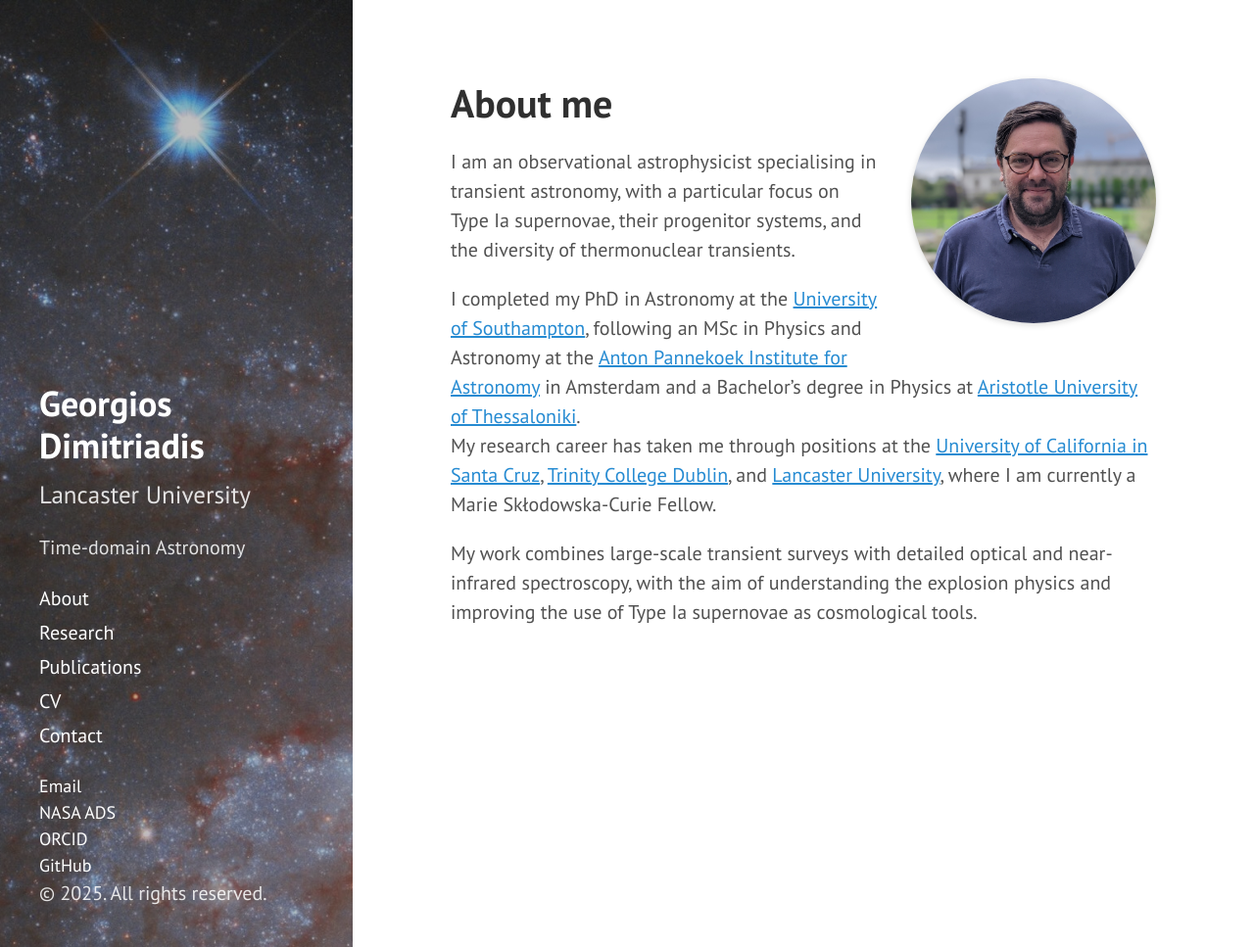
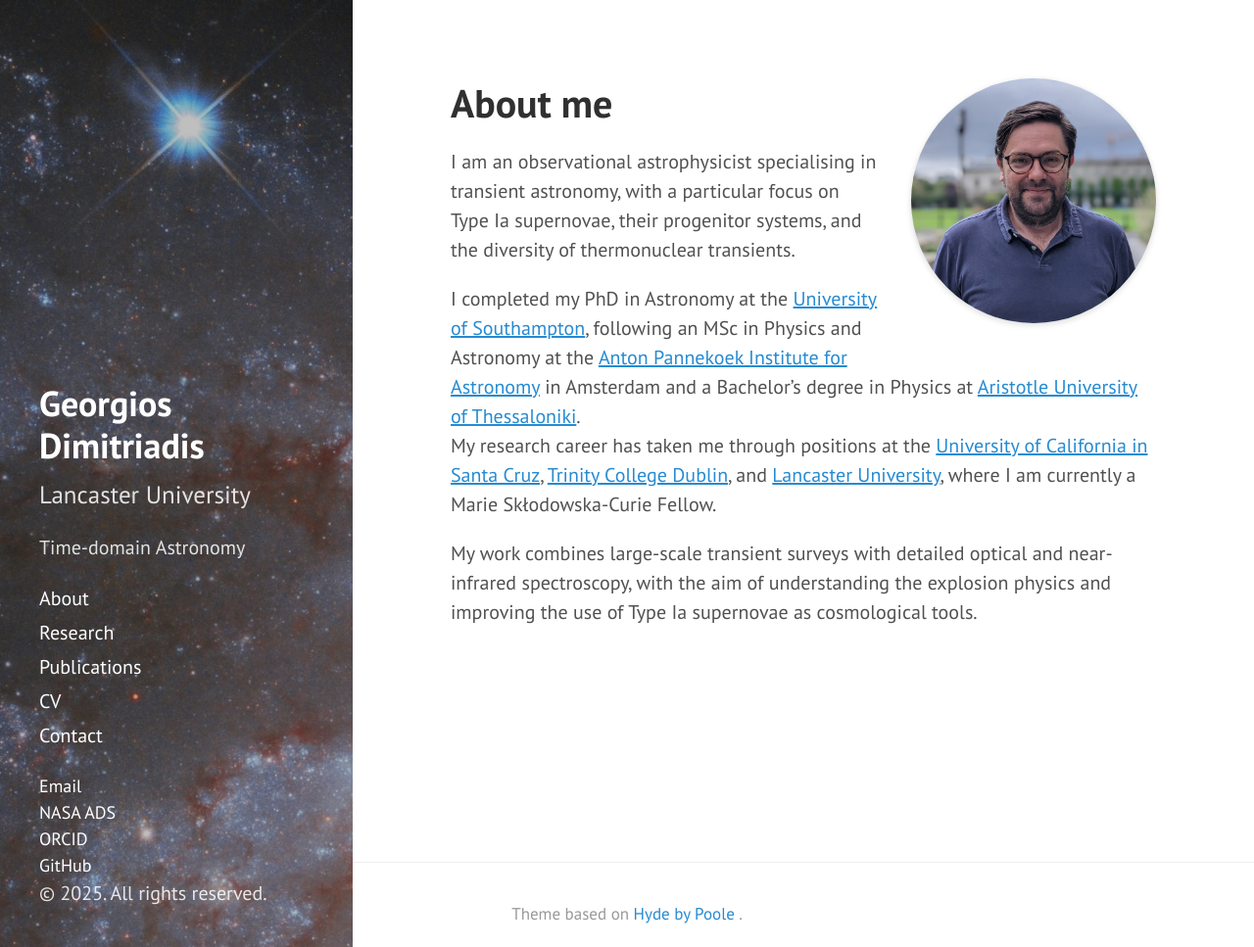
Before and after one commit to geodimitriadis/geodimitriadis.github.io, a Jekyll site: the page built from index.md, in a window 1280 px wide and 967 px high. Shown: the whole window at 98% size. Built offline with Jekyll 4.4.1, drawn with Linux system fonts in a browser that asks for light colours.

Commit message:
Update hyde.css

```diff
--- a/public/css/hyde.css
+++ b/public/css/hyde.css
@@ -317,3 +317,12 @@ a.sidebar-nav-item:focus {
 .content a:hover {
   text-decoration: none;
 }
+
+.footer {
+  margin-top: 4rem;
+  padding-top: 2rem;
+  border-top: 1px solid #eee;
+  font-size: 0.85rem;
+  color: #999;
+  text-align: center;
+}
```
